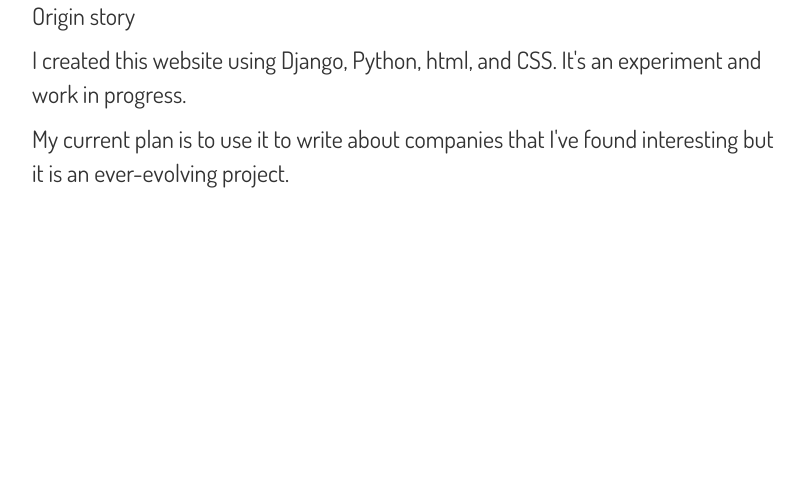
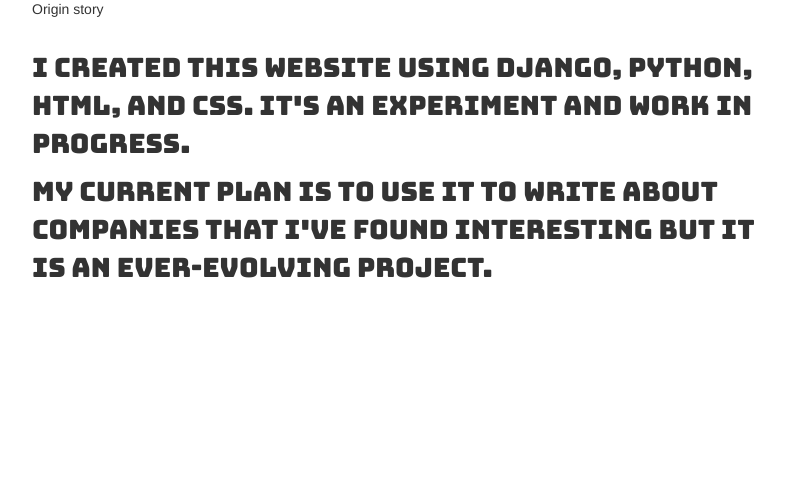
Before and after one commit to PriteeTem/djangogirls, a Django app: page /team in a window 1280 px wide. Shown: the part 310-800 px from the top of the page, without its empty margins (23-827 px from the left). Run offline with Django 3.2, Linux system fonts and the light colour scheme; some libraries are stand-ins or nearby versions; some web fonts are replaced.

Commit message:
slightchange16

```diff
--- a/blog/static/css/blog.css
+++ b/blog/static/css/blog.css
@@ -37,6 +37,10 @@ h10 {
 font-family: 'Dosis', sans-serif;
    font-size: 18pt;}
 
+h10 {
+font-family: 'Bungee', sans-serif;
+   font-size: 20pt;}
+
 .date {
     color: #828282;
 }
--- a/blog/templates/blog/about.html
+++ b/blog/templates/blog/about.html
@@ -1,8 +1,8 @@
 {% extends 'blog/base.html' %}
 {% block content %}
 <h10><br><p>Pritee loves solving challenging problems, working with exceptional people, and building things from the ground up. Before HBS, she worked for Google creating long-term financial plans, strategies, and pricing recommendations for a range of Google products. Prior to Google, Pritee worked for The Boston Consulting Group traveling the world and helping clients in retail, pharmaceuticals, private equity, energy, utilities, and chemicals. Pritee has a degree in chemical engineering from MIT. Pritee is currently an MBA candidate at Harvard Business School. </p> </h10>
+<h10><a href="https://www.linkedin.com/in/priteet/">LinkedIn</a></h10>
 <h10><p>Pritee is organizing the Entrepreneurship Conference at HBS. To learn more visit <a href="https://www.econferencehbsclub.com/">here</a> </p></h10>
-<h10><a href="https://www.linkedin.com/in/priteet/">LinkedIn</a></h10>
     <!--<h2> If you have questions or interest in participating please reach out using the form below.</h2>-->
     <!--<iframe src="https://docs.google.com/forms/d/e/1FAIpQLScFw7NtKR8yFSgNOWnGf5YfXbMrK8TWxl1G-FC2uPYU06102g/viewform?embedded=true" width="760" height="500" frameborder="0" marginheight="0" marginwidth="0">Loading...</iframe>-->
 {% endblock %}
--- a/blog/templates/blog/team.html
+++ b/blog/templates/blog/team.html
@@ -1,6 +1,6 @@
 {% extends 'blog/base.html' %}
 {% block content %}
-<h10><p>Origin story</h10></p></h10>
+<h11><p>Origin story</p><br></h11>
 <h10><p>I created this website using Django, Python, html, and CSS. It's an experiment and work in progress.</p></h10>
 <h10><p>My current plan is to use it to write about companies that I've found interesting but it is an ever-evolving project.</p></h10>
    {% endblock %}
```
